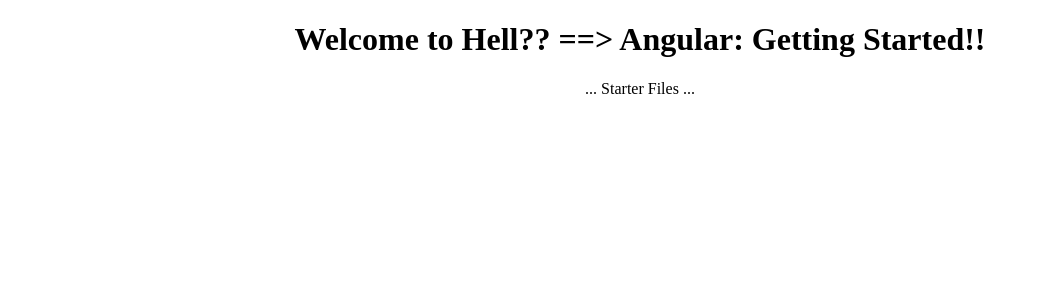
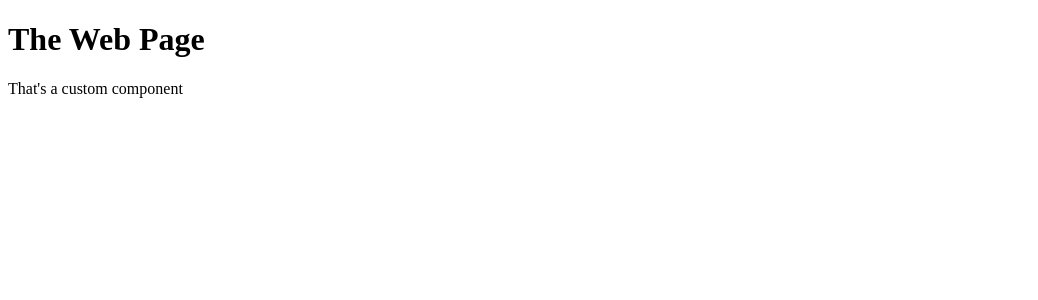
Before and after one commit to Tomasz-Zdeb/Angular-Sandbox, an Angular app in the folder APM-Start/: page / in a window 1280 px wide. Shown: the top 300 px of the page, without its empty margins (0-1038 px from the left). Built offline with nearby package versions, Linux system fonts and the light colour scheme.

Commit message:
Modified example component

```diff
--- a/APM-Start/src/app/app.component.ts
+++ b/APM-Start/src/app/app.component.ts
@@ -1,10 +1,14 @@
-import { Component } from '@angular/core';
+import { Component } from "@angular/core";
 
 @Component({
   selector: 'pm-root',
-  templateUrl: './app.component.html',
-  styleUrls: ['./app.component.css']
+  template: `
+  <div>
+    <h1>{{pageTitle}}</h1>
+    <div>That's a custom component</div>
+  </div>
+  `
 })
 export class AppComponent {
-  title = 'Angular: Getting Started';
+  pageTitle: string = 'The Web Page'
 }
```
